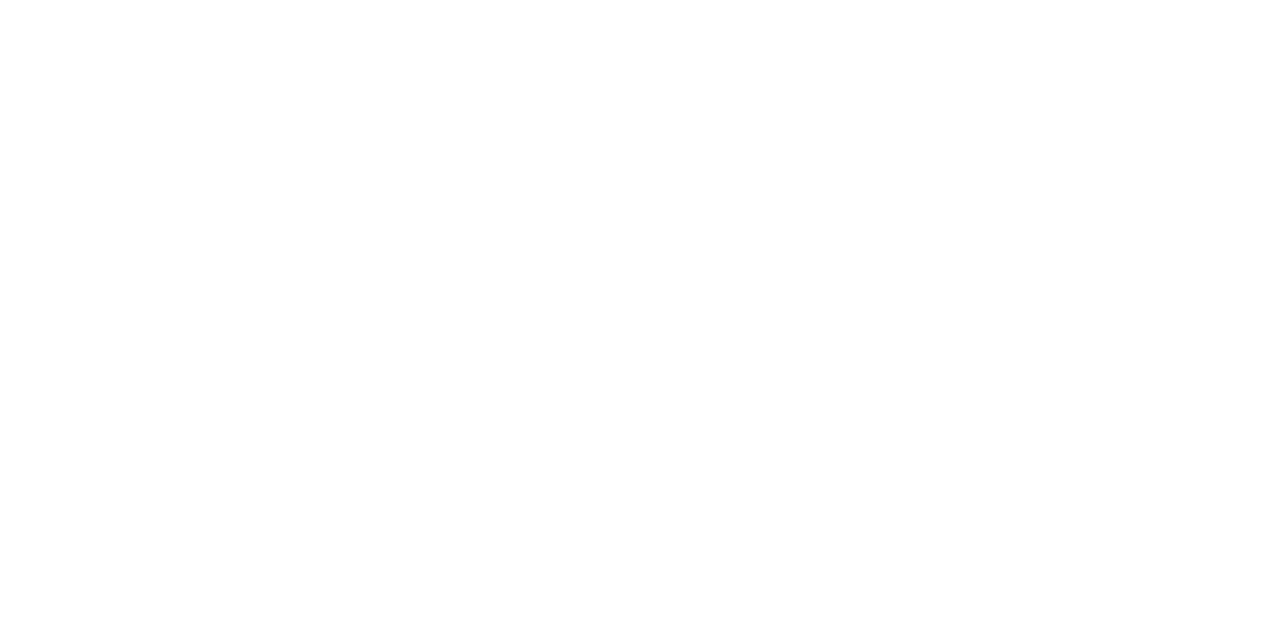
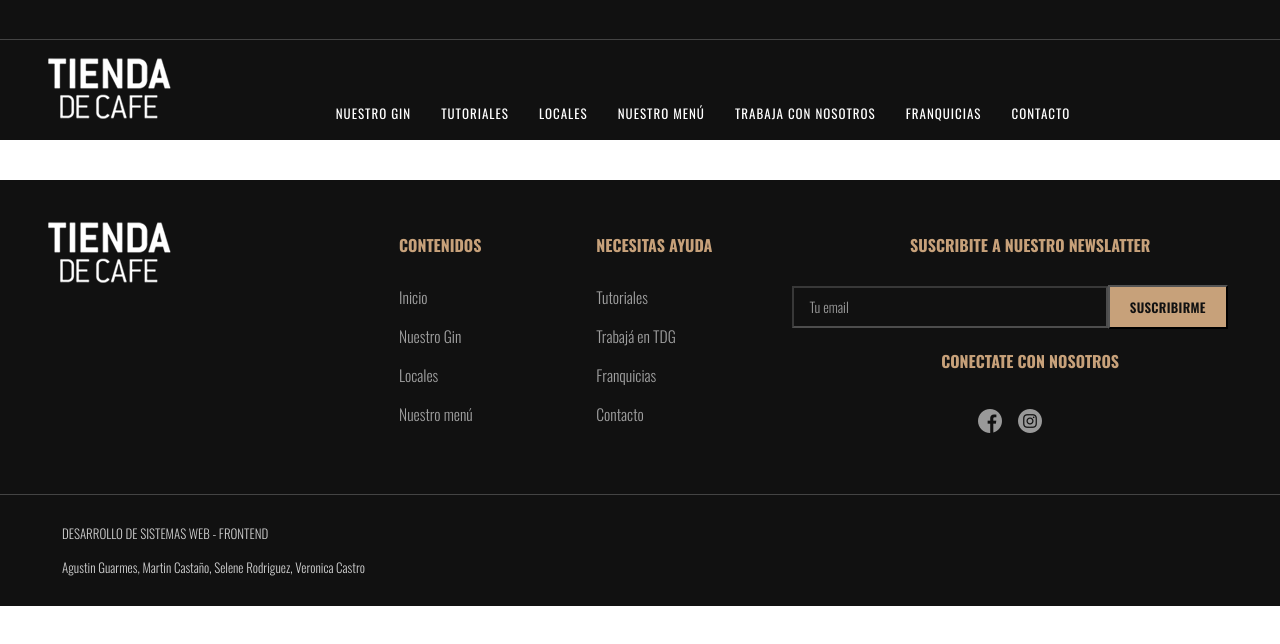
Before and after one commit to vacastro/Frontend2024-TPGrupal, a plain HTML site: page franquicias.html in a window 1280 px wide. Drawn offline with nearby package versions, Linux system fonts and the light colour scheme.

Commit message:
se agergan links al footer y header

```diff
--- a/franquicias.html
+++ b/franquicias.html
@@ -0,0 +1,130 @@
+<!DOCTYPE html>
+<html lang="en">
+
+<head>
+    <meta charset="UTF-8">
+    <meta name="viewport" content="width=device-width, initial-scale=1.0">
+    <link rel="stylesheet" href="css/styles-vero.css">
+    <link rel="stylesheet" href="https://cdnjs.cloudflare.com/ajax/libs/font-awesome/5.15.4/css/all.min.css">
+    <title>Franquicias</title>
+</head>
+
+<body>
+
+    <!-- comienza etiquetas del header  -->
+    <div class="header-banner"></div>
+    <div class="website-wrapper">
+        <header>
+            <div class="main-header">
+                <div class="container">
+                    <div class="row">
+                        <div class="column col-header">
+                            <div class="nabmobile">
+                                <label for="toggler" class="fas fa-bars"></label>
+                            </div>
+                            <div class="logo-header">
+                                <a href="index.html"><img src="img/tienda-de-cafe.png" alt=""></a>
+                            </div>
+                        </div>
+                        <div class="column">
+                            <div class="navigator">
+                                <nav class="navbar">
+                                    <a href="tienda.html" class="linkItem">NUESTRO GIN</a>
+                                    <a href="tutoriales.html" class="linkItem">TUTORIALES</a>
+                                    <a href="" class="linkItem">LOCALES</a>
+                                    <a href="menu-tienda.html" class="linkItem">NUESTRO MENÚ</a>
+                                    <a href="trabaja-en-tdc.html" class="linkItem">TRABAJA CON NOSOTROS</a>
+                                    <a href="franquicias.html" class="linkItem">FRANQUICIAS</a>
+                                    <a href="contacto.html" class="linkItem">CONTACTO</a>
+                                </nav>
+                            </div>
+                        </div>
+                        <div class="column empty"></div>
+                    </div>
+                </div>
+            </div>
+        </header>
+    </div>
+
+    <!-- finaliza etiquetas del header  -->
+
+    <!--Comienzan las etiquetas del formulario de Franquicias-->
+
+
+    <!--Finalizan las etiquetas del formulario de Franquicias-->
+
+
+    <!-- comienza seccion del footer  -->
+
+    <footer class="footer-container">
+        <div class="container">
+            <aside class="footer-sidebar">
+                <div class="footer-column">
+                    <div class="data-row">
+                        <div class="column column-1">
+                            <div class="logo">
+                                <a href="index.html"><img src="img/tienda-de-cafe.png" alt=""></a>
+                            </div>
+                        </div>
+                        <div class="column">
+                            <div class="column-content">
+                                <ul class="menuTitle">
+                                    <li><a href="" class="footerTitle">CONTENIDOS</a></li>
+                                </ul>
+                                <ul class="menuList">
+                                    <li><a href="index.html" class="linkFooter">Inicio</a></li>
+                                    <li><a href="tienda.html" class="linkFooter">Nuestro Gin</a></li>
+                                    <li><a href="" class="linkFooter">Locales</a></li>
+                                    <li><a href="menu-tienda.html" class="linkFooter">Nuestro menú</a></li>
+                                </ul>
+                            </div>
+                        </div>
+                        <div class="column">
+                            <div class="column-content">
+                                <ul class="menuTitle">
+                                    <li><a href="" class="footerTitle">NECESITAS AYUDA</a></li>
+                                </ul>
+                                <ul class="menuList">
+                                    <li><a href="tutoriales.html" class="linkFooter">Tutoriales</a></li>
+                                    <li><a href="trabaja-en-tdc.html" class="linkFooter">Trabajá en TDG</a></li>
+                                    <li><a href="franquicias.html" class="linkFooter">Franquicias</a></li>
+                                    <li><a href="contacto.html" class="linkFooter">Contacto</a></li>
+                                </ul>
+                            </div>
+                        </div>
+                        <div class="column column-end">
+                            <div class="column-content">
+                                <ul class="menuTitle">
+                                    <li><a href="" class="footerTitle">SUSCRIBITE A NUESTRO NEWSLATTER</a></li>
+                                </ul>
+                                <form action="">
+                                    <input size="40" maxlength="400" class="email" aria-required="true"
+                                        aria-invalid="false" value="Tu email" type="email" name="your-email">
+                                    <input class="email-submit" type="submit" value="SUSCRIBIRME">
+                                    </form>
+                                <ul class="menuTitle">
+                                    <li><a href="" class="footerTitle">CONECTATE CON NOSOTROS</a></li>
+                                </ul>
+                            </div>
+                            <div class="redes">
+                                <img class="img-red" src="img/facebook.png" alt="">
+                                <img class="img-red" src="img/instagram.png" alt="">
+                            </div>
+                        </div>
+                    </div>
+                </div>
+            </aside>
+        </div>
+        <div class="info">
+            <div class="container">
+                <div class="row-info">
+                    <p class="datos-curso"> DESARROLLO DE SISTEMAS WEB - FRONTEND </p>
+                    <P class="datos-curso"> Agustin Guarmes, Martin Castaño, Selene Rodriguez, Veronica Castro</P>
+                </div>
+            </div>
+        </div>
+    </footer>
+    <!-- finaliza seccion del footer  -->
+
+</body>
+</html>
```
Also changed, not shown: tutoriales.html (+15 -15 lines).
